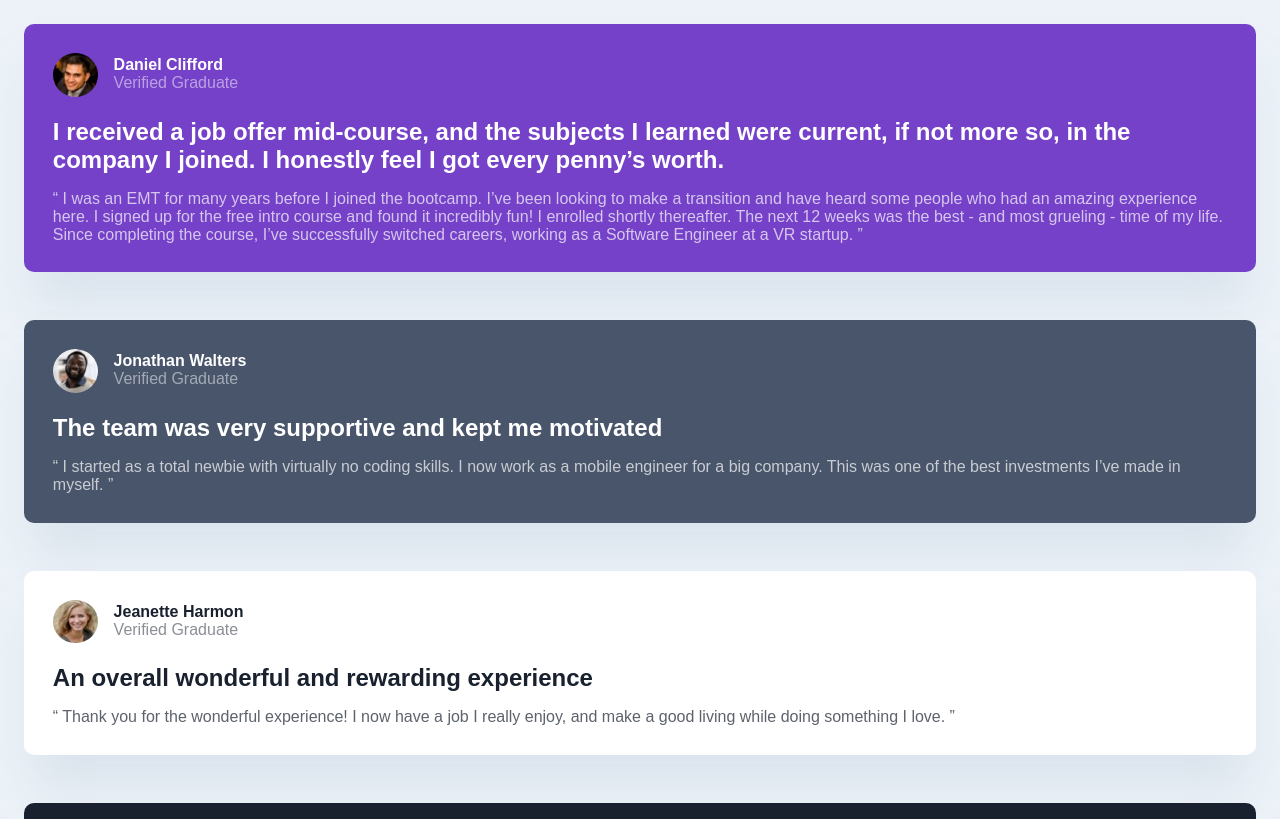
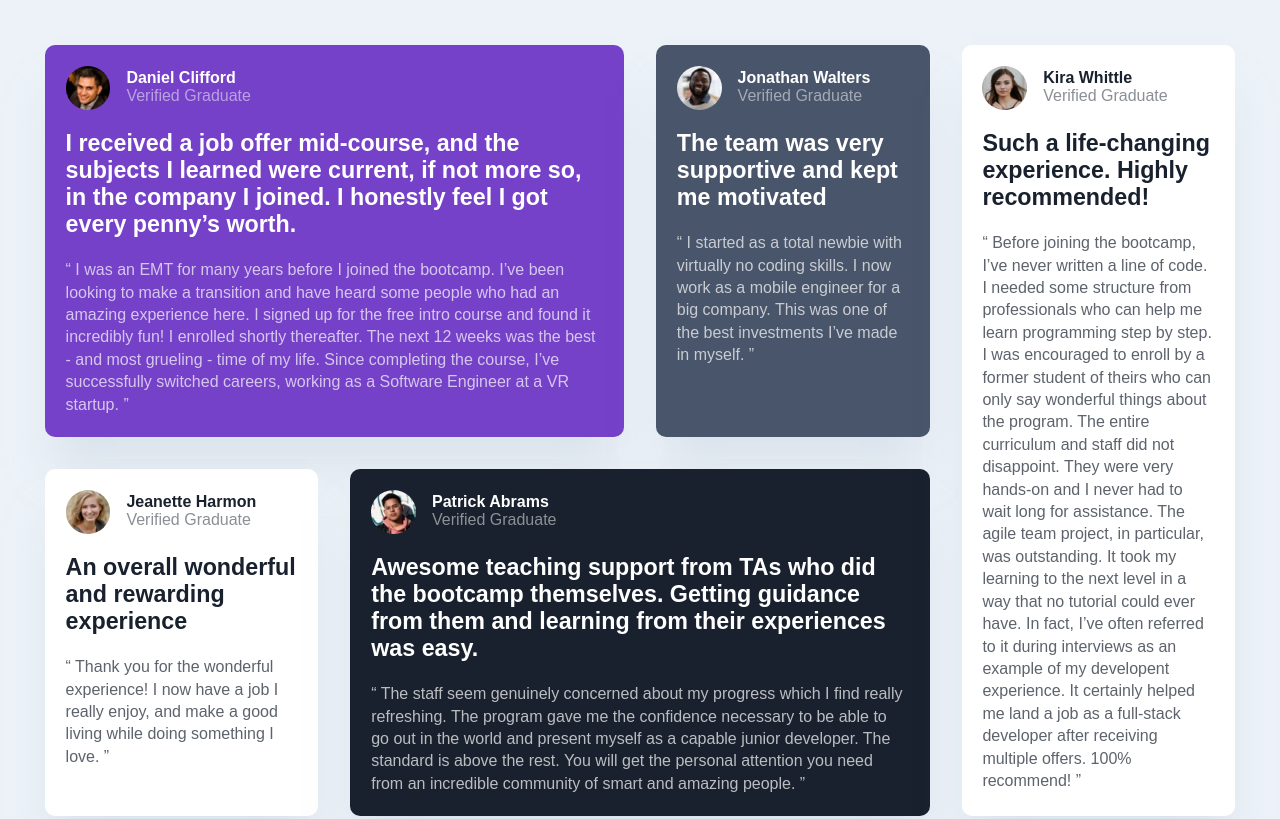
Before and after one commit to aku1310/testimonials-grid-section-main, a plain HTML site: page index.html in a window 1280 px wide. Shown: the top 819 px of the page. Drawn offline with Linux system fonts and the light colour scheme; a web font is replaced by a local one.

Commit message:
added desktop view

```diff
--- a/style.css
+++ b/style.css
@@ -60,6 +60,7 @@ body {
 .quote {
     opacity: 70%;
     padding-top: 1rem;
+    line-height: 1.4rem;
 }
 
 img {
@@ -76,6 +77,12 @@ img {
     grid-area: one;
     background-color: var(--Moderate-violet);
 }
+
+/* .quotation {
+    visibility: none;
+    position: absolute;
+    padding-left: 50vw;
+} */
 
 .grid-two {
     grid-area: two;
@@ -103,10 +110,33 @@ img {
 }
 
 .attribution {
-    font-size: 11px;
+    font-size: 0.9rem;
     text-align: center;
 }
 
 .attribution a {
     color: hsl(228, 45%, 44%);
 }
+
+@media screen and (min-width: 900px){
+    .grid-tiles {
+        grid-template-areas: "one one two five"
+                             "three four four five";
+        grid-template-columns: 1fr 1fr 1fr 1fr;
+        margin: 1.8rem;
+    }
+
+    .card {
+        margin: 1rem;
+        padding: 1.3rem;
+    }
+
+    .heading {
+        font-size: 0.97rem;
+    }
+
+    .quote {
+        padding-top: 1.3rem;
+    }
+
+}
```
Also changed, not shown: index.html (+3 -0 lines).
